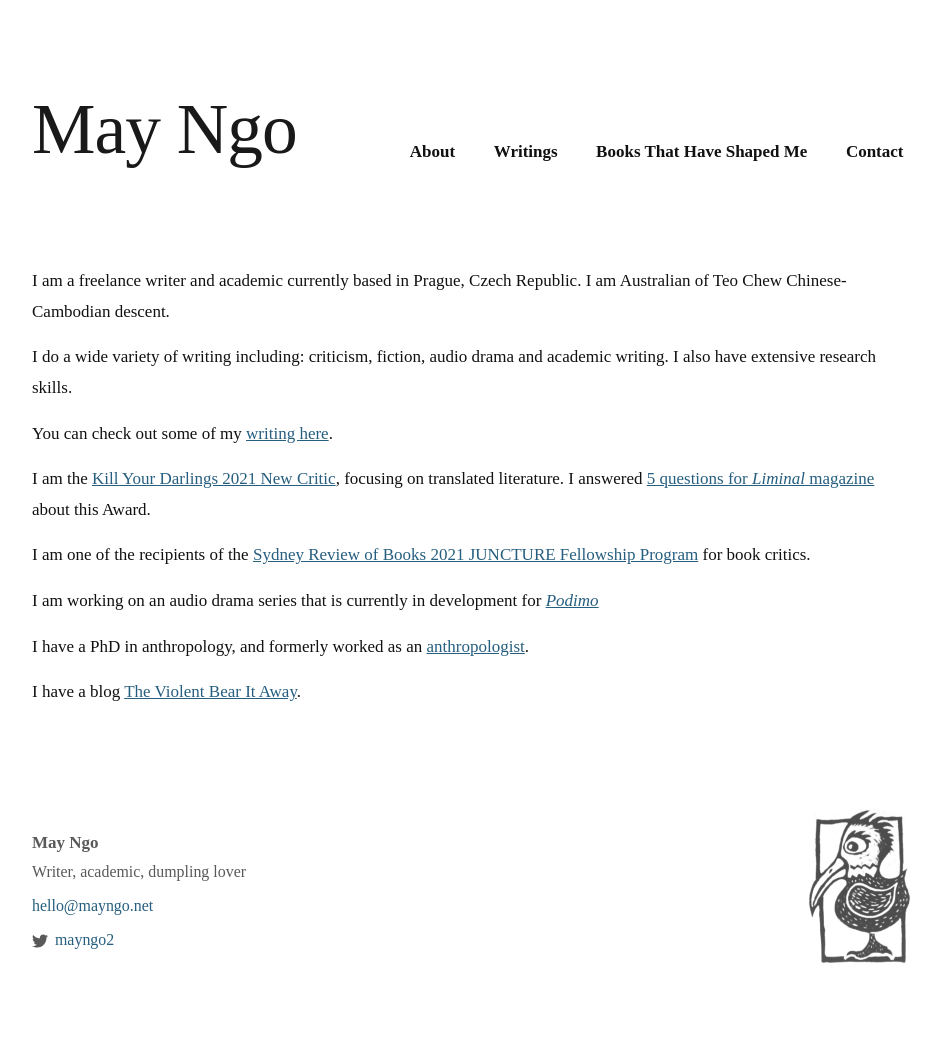
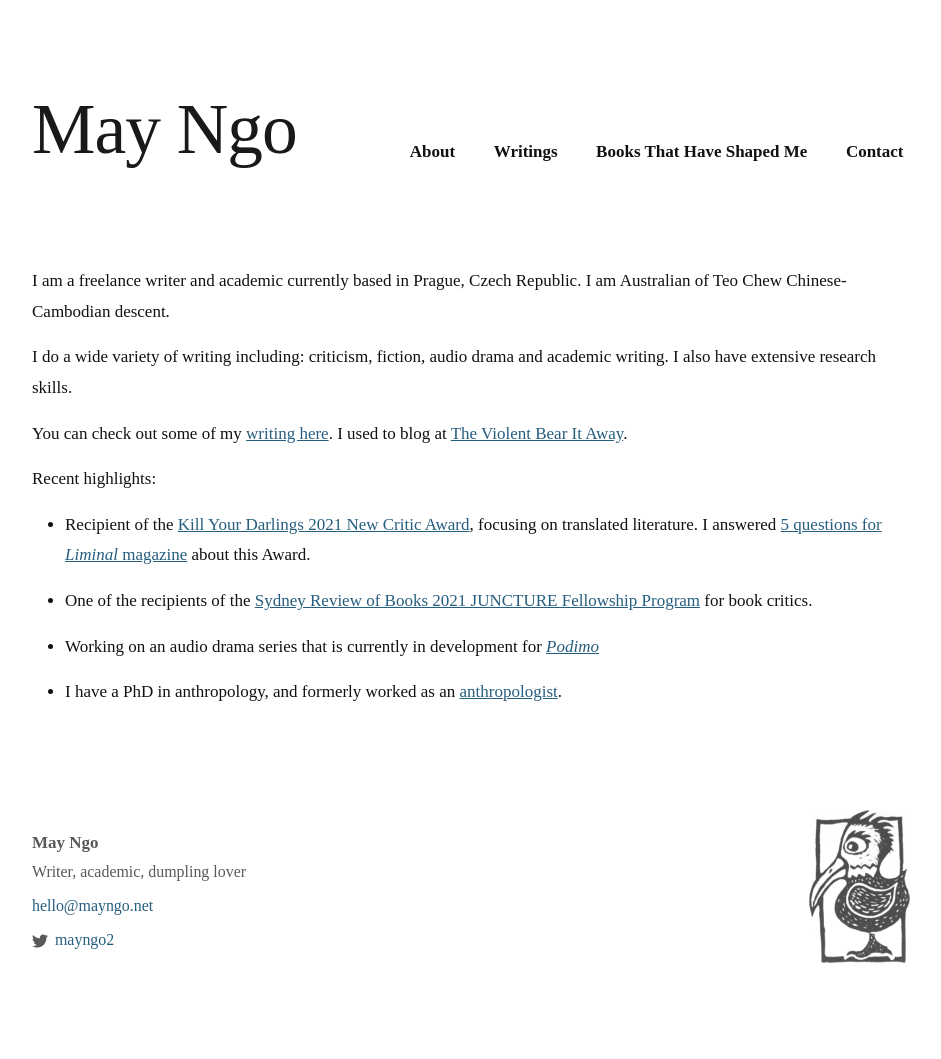
Before and after one commit to mayngo-net/mayngo-net.github.io, a Jekyll site: the page built from index.markdown, in a window 1280 px wide. Shown: the whole page, without its empty margins (168-1109 px from the left). Built offline with Jekyll 4.4.1, drawn with Linux system fonts in a browser that asks for light colours; some web fonts are replaced.

Commit message:
Update index.markdown

```diff
--- a/index.markdown
+++ b/index.markdown
@@ -8,14 +8,14 @@ I am a freelance writer and academic currently based in Prague, Czech Republic.
 
 I do a wide variety of writing including: criticism, fiction, audio drama and academic writing. I also have extensive research skills.
 
-You can check out some of my [writing here](writings).
+You can check out some of my [writing here](writings). I used to blog at [The Violent Bear It Away](https://theviolentbearitaway1.wordpress.com).
 
-I am the [Kill Your Darlings 2021 New Critic](https://www.killyourdarlings.com.au/2020/12/announcing-kyds-2021-new-critic-may-ngo/), focusing on translated literature. I answered [5 questions for _Liminal_ magazine](https://www.liminalmag.com/5-questions/may-ngo) about this Award.
+Recent highlights:
 
-I am one of the recipients of the [Sydney Review of Books 2021 JUNCTURE Fellowship Program](https://sydneyreviewofbooks.com/juncture2021/) for book critics.
+- Recipient of the [Kill Your Darlings 2021 New Critic Award](https://www.killyourdarlings.com.au/2020/12/announcing-kyds-2021-new-critic-may-ngo/), focusing on translated literature. I answered [5 questions for _Liminal_ magazine](https://www.liminalmag.com/5-questions/may-ngo) about this Award.
 
-I am working on an audio drama series that is currently in development for [_Podimo_](https://podimo.com/en/)
+- One of the recipients of the [Sydney Review of Books 2021 JUNCTURE Fellowship Program](https://sydneyreviewofbooks.com/juncture2021/) for book critics.
 
-I have a PhD in anthropology, and formerly worked as an [anthropologist](http://www.orient.cas.cz/kontakty/pracovnici/ngo.html).
+- Working on an audio drama series that is currently in development for [_Podimo_](https://podimo.com/en/)
 
-I have a blog [The Violent Bear It Away](https://theviolentbearitaway1.wordpress.com).
+- I have a PhD in anthropology, and formerly worked as an [anthropologist](http://www.orient.cas.cz/kontakty/pracovnici/ngo.html).
```
